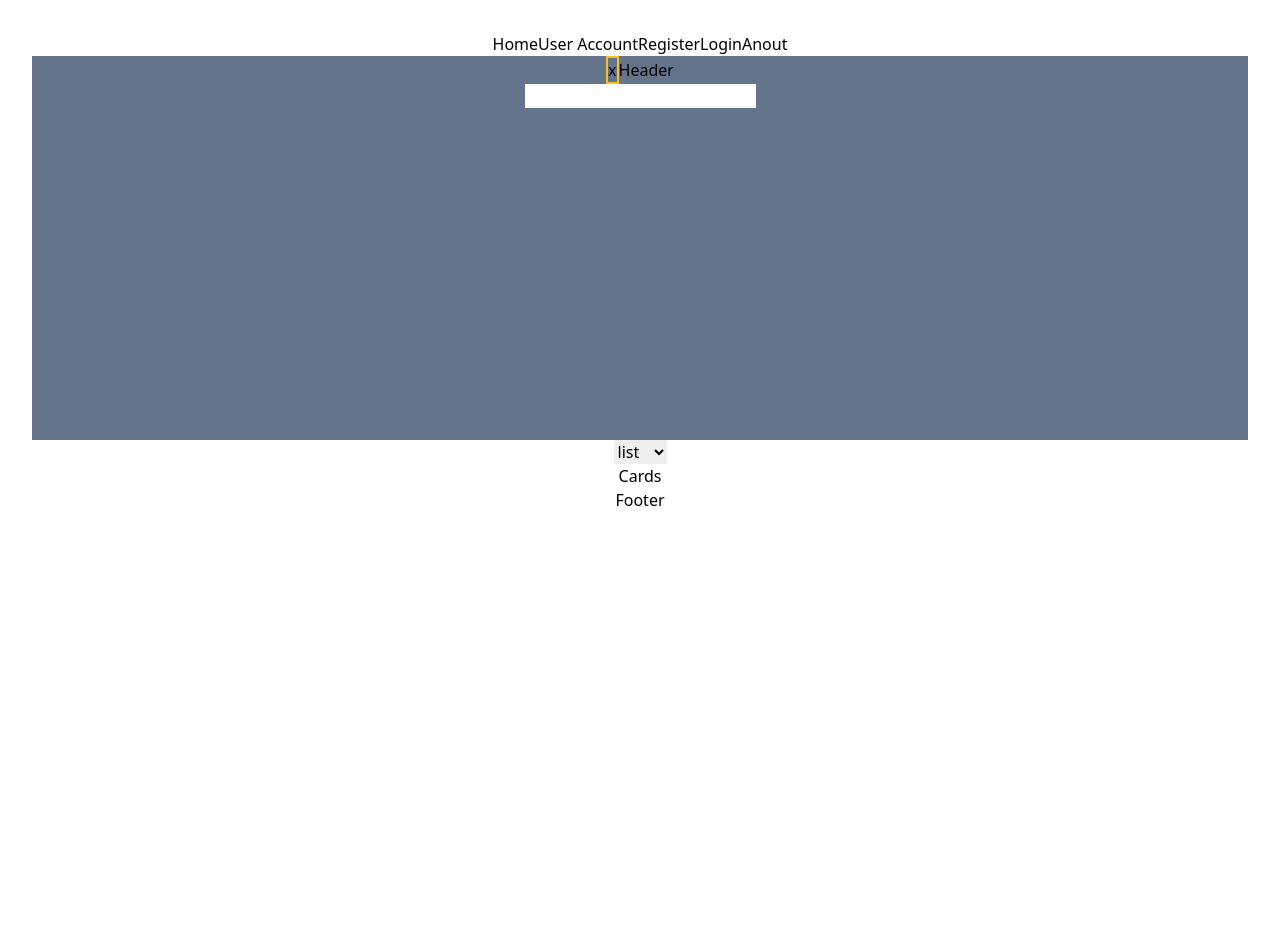
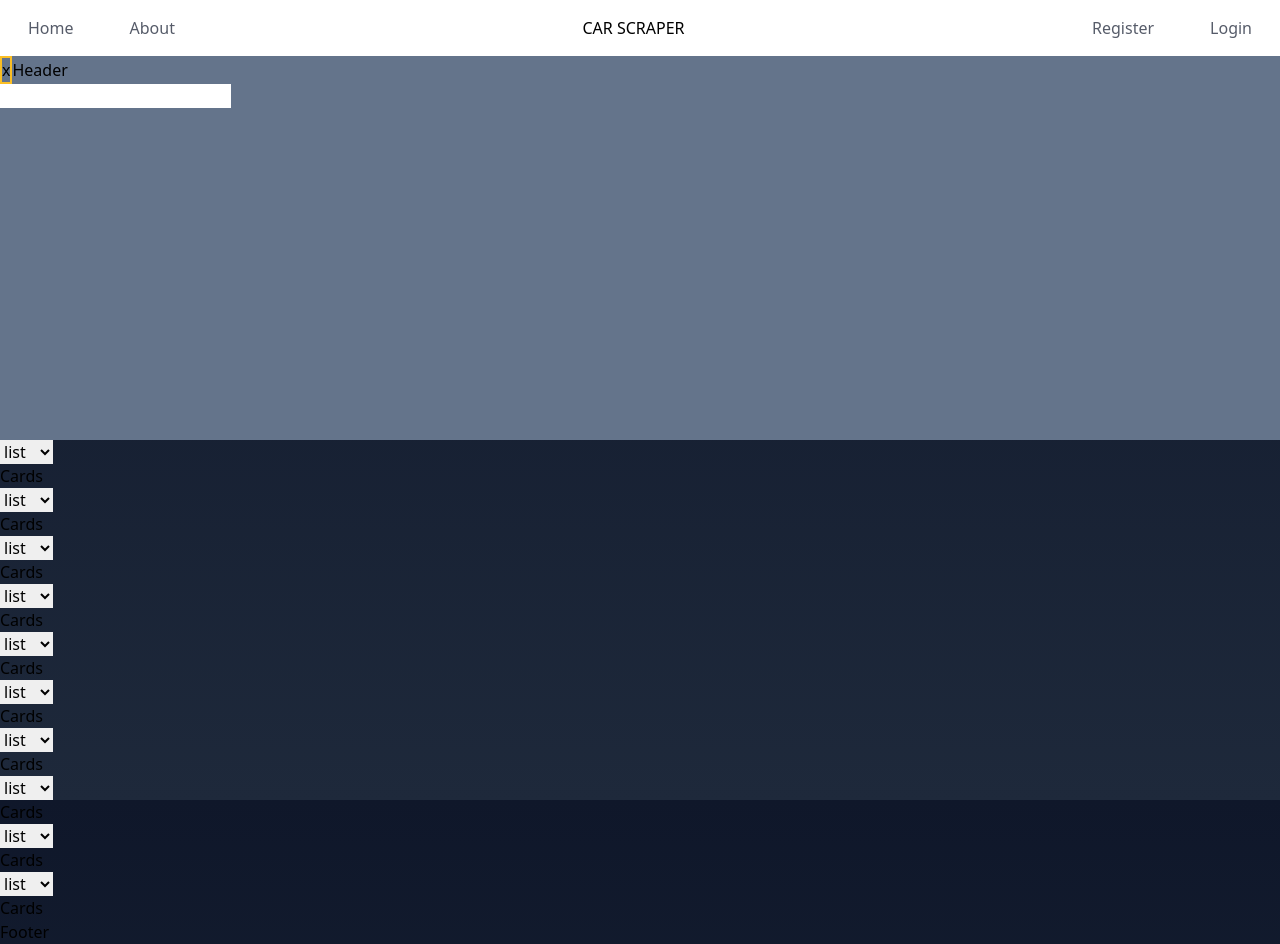
Before and after one commit to JustBaneIsFine/Level-3-projects, a React (Vite) app in the folder Car scraper website/Car-scraper-Front-End/: page / in a window 1280 px wide. Before the commit the page ends 800 px from the top, so only its background shows below. Built offline with nearby package versions, Linux system fonts and the light colour scheme.

Commit message:
Adding navigation bar and basic style

```diff
--- a/Car scraper website/Car-scraper-Front-End/index.html
+++ b/Car scraper website/Car-scraper-Front-End/index.html
@@ -5,7 +5,6 @@
     <link rel="icon" type="image/svg+xml" href="/vite.svg" />
     <meta name="viewport" content="width=device-width, initial-scale=1.0" />
     <title>Vite + React + TS</title>
-
   </head>
   <body>
     <div id="root"></div>
--- a/Car scraper website/Car-scraper-Front-End/src/App.css
+++ b/Car scraper website/Car-scraper-Front-End/src/App.css
@@ -1,4 +1,23 @@
-#root {
+@tailwind base;
+@tailwind components;
+@tailwind utilities;
+
+@layer components {
+  body {
+    @apply bg-gradient-to-b from-slate-900 to-slate-800 pt-14 text-black;
+    background-attachment: fixed;
+  }
+}
+
+/* body {
+  background-image: linear-gradient(to bottom, var(--tw-gradient-stops));
+  --tw-gradient-from: #0f172a;
+  --tw-gradient-to: #27303d;
+  --tw-gradient-stops: var(--tw-gradient-from), var(--tw-gradient-to);
+  background-attachment: fixed;
+  color: whitesmoke;
+} */
+/* #root {
   max-width: 1280px;
   margin: 0 auto;
   padding: 2rem;
@@ -38,4 +57,4 @@
 
 .read-the-docs {
   color: #888;
-}
+} */
--- a/Car scraper website/Car-scraper-Front-End/src/App.tsx
+++ b/Car scraper website/Car-scraper-Front-End/src/App.tsx
@@ -7,6 +7,7 @@ import UserAccount from './pages/UserAccount';
 import Register from './pages/Register';
 import Login from './pages/Login';
 import About from './pages/About';
+import Create from './pages/Create';
 
 // Components
 import NavigationBar from './components/NavigationBar';
@@ -21,7 +22,7 @@ import { DisplayContextProvider } from './context/ItemDisplayContext';
 
 function App() {
   return (
-    <div className="App container">
+    <div className="App">
       <BrowserRouter>
         <UserContextProvider>
           <NavigationBar />
@@ -34,7 +35,7 @@ function App() {
             <Route path="/Register" element={<Register x="Register Page" />} />
             <Route path="/Login" element={<Login x="Login Page" />} />
             <Route path="/About" element={<About x="About Page" />} />
-            {/* <Route path="/Create" element={<User />} /> */}
+            {/* <Route path="/Create" element={<Create />} /> */}
           </Routes>
         </UserContextProvider>
         <Footer />
--- /dev/null
+++ b/Car scraper website/Car-scraper-Front-End/src/components/ButtonLink.tsx
@@ -0,0 +1,30 @@
+import { Link } from 'react-router-dom';
+
+export default function ButtonLink({
+  link,
+  name,
+  handleLink,
+}: {
+  link: string;
+  name: string;
+  handleLink: VoidFunction;
+}) {
+  return (
+    <Link
+      tabIndex={0}
+      onKeyDown={(e) => {
+        if (e.key === 'Tab') {
+          return false;
+        }
+        return true;
+      }}
+      onClick={() => {
+        handleLink();
+      }}
+      to={link}
+      className=" m-2 flex justify-center rounded-lg  pl-5 pr-5 pt-2 pb-2 text-slate-900 opacity-70  duration-500  ease-in-out hover:bg-slate-500 hover:text-slate-100"
+    >
+      {name}
+    </Link>
+  );
+}
--- a/Car scraper website/Car-scraper-Front-End/src/components/ButtonTest.tsx
+++ b/Car scraper website/Car-scraper-Front-End/src/components/ButtonTest.tsx
@@ -1,3 +1,12 @@
+import { ReactNode } from 'react';
+
 export default function ButtonTest({ name }: { name: string }) {
-  return <button type="button">{name}</button>;
+  return (
+    <button
+      type="button"
+      className="m-2  rounded-lg  pl-5 pr-5 pt-2 pb-2 text-slate-900 opacity-70  duration-500  ease-in-out hover:bg-slate-500 hover:text-slate-100"
+    >
+      {name}
+    </button>
+  );
 }
--- a/Car scraper website/Car-scraper-Front-End/src/components/NavigationBar.tsx
+++ b/Car scraper website/Car-scraper-Front-End/src/components/NavigationBar.tsx
@@ -1,34 +1,67 @@
-import { Link } from 'react-router-dom';
-import ButtonTest from './ButtonTest';
-import LoginButton from '../containers/LoginButton';
-import RegisterAccButton from '../containers/RegisterAccButton';
+import { useState } from 'react';
+import ButtonLink from './ButtonLink';
 
 export default function NavigationBar() {
-  // Nav bar will contain a search bar as well
-  // This search bar will look trough the awailable website data only.
-  // MAYBE IMPLEMENT THIS..BUT AFTER IMPLEMENTING EVERYTHING ELSE..
-  // JUST LEAVE ROOM FOR IT
+  const [toggle, setToggle] = useState(true);
+  const [overlay, setOverlay] = useState(false);
 
   return (
-    <nav className="w-full flex-row">
-      <Link to="/">
-        <ButtonTest name="Home" />
-      </Link>
-      <Link to="/UserAccount">
-        <ButtonTest name="User Account" />
-      </Link>
-      <Link to="/Register">
-        <ButtonTest name="Register" />
-      </Link>
-      <Link to="/Login">
-        <ButtonTest name="Login" />
-      </Link>
-      <Link to="/About">
-        <ButtonTest name="Anout" />
-      </Link>
+    <nav className=" fixed top-0 flex h-14 w-full flex-col justify-between bg-white pl-2 pr-2 sm:flex-row ">
+      <div className="flex h-full w-full flex-row items-center sm:hidden ">
+        <div className="w-1/6">
+          <div
+            className="fixed top-0 left-0  h-full w-full bg-black opacity-50"
+            style={{ display: !overlay ? 'none' : '' }}
+            onClick={handleClick}
+            onKeyDown={handleClick}
+            role="none"
+          />
+          <button
+            type="button"
+            className="rounded-lg py-1 px-2 text-slate-900  opacity-70  duration-500 ease-in-out hover:bg-slate-500 hover:text-slate-100"
+            onClick={handleDropdown}
+          >
+            X
+          </button>
+        </div>
 
-      {/* <LoginButton />
-      <RegisterAccButton /> */}
+        <div className=" flex w-5/6 justify-center ">CAR SCRAPER </div>
+      </div>
+
+      <div
+        className="fixed top-14 left-0 rounded-md bg-white sm:top-0 sm:!flex sm:w-full sm:justify-between sm:rounded-none"
+        style={{ display: toggle ? 'none' : '' }}
+      >
+        <div className=" flex flex-col justify-between sm:flex-row">
+          <div>
+            <ButtonLink link="/" name="Home" handleLink={handleClick} />
+          </div>
+          <div>
+            <ButtonLink link="/About" name="About" handleLink={handleClick} />
+          </div>
+        </div>
+        <div className=" hidden sm:flex sm:self-center">CAR SCRAPER</div>
+        <div className=" flex flex-col justify-between sm:flex-row">
+          <div>
+            <ButtonLink
+              link="/Register"
+              name="Register"
+              handleLink={handleClick}
+            />
+          </div>
+
+          <div>
+            <ButtonLink link="/Login" name="Login" handleLink={handleClick} />
+          </div>
+        </div>
+      </div>
     </nav>
   );
+  function handleDropdown() {
+    setToggle((x) => !x);
+    setOverlay((x) => !x);
+  }
+  function handleClick() {
+    handleDropdown();
+  }
 }
--- a/Car scraper website/Car-scraper-Front-End/src/containers/SearcDataContainer.tsx
+++ b/Car scraper website/Car-scraper-Front-End/src/containers/SearcDataContainer.tsx
@@ -6,6 +6,15 @@ export default function SearchDataContainer() {
     <>
       <Header />
       <Content />
+      <Content />
+      <Content />
+      <Content />
+      <Content />
+      <Content />
+      <Content />
+      <Content />
+      <Content />
+      <Content />
     </>
   );
 }
--- a/Car scraper website/Car-scraper-Front-End/src/index.css
+++ b/Car scraper website/Car-scraper-Front-End/src/index.css
@@ -1,7 +1,3 @@
-@tailwind base;
-@tailwind components;
-@tailwind utilities;
-
 /* :root {
   font-family: Inter, Avenir, Helvetica, Arial, sans-serif;
   font-size: 16px;
```
